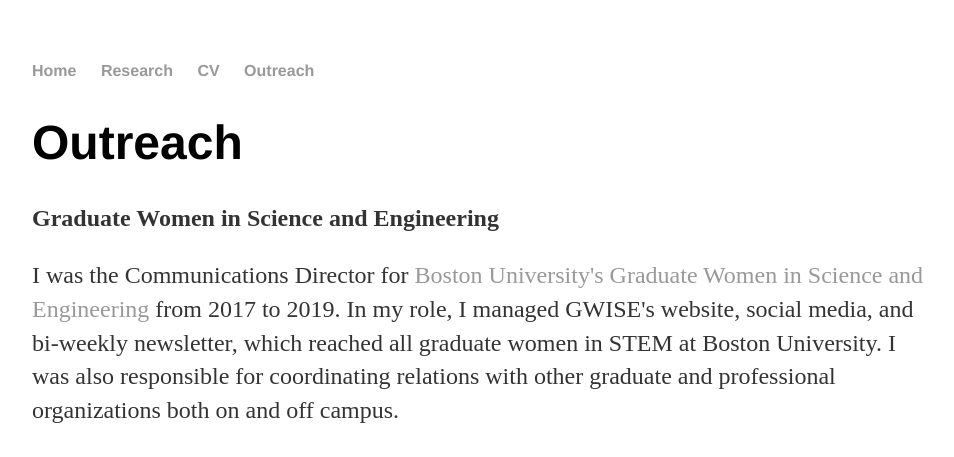
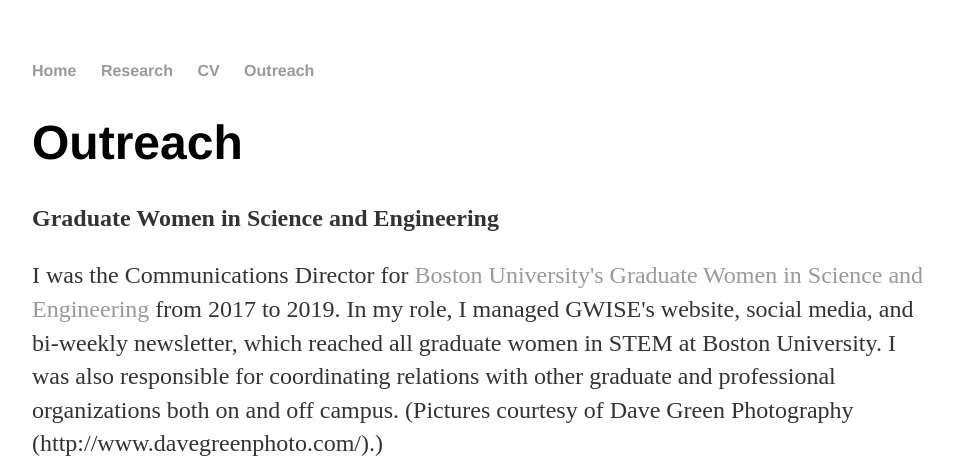
Before and after one commit to rkstan/rkstan.github.io, a Jekyll site: the page built from outreach/index.html, in a window 1280 px wide and 900 px high, cut to the strip 0-457 px from the top of the window. Shown: the whole strip, without its empty margins (160-1114 px from the left). Built offline with Jekyll 4.4.1, drawn with Linux system fonts in a browser that asks for light colours.

Commit message:
Update index.html

```diff
--- a/outreach/index.html
+++ b/outreach/index.html
@@ -8,7 +8,7 @@
 
 
 			<p><b> Graduate Women in Science and Engineering </b><br>
-			<p> I was the Communications Director for <a href="http://www.bu.edu/">Boston University's</a> <a href="http://www.bu.edu/gwise/">Graduate Women in Science and Engineering</a> from 2017 to 2019. In my role, I managed GWISE's website, social media, and bi-weekly newsletter, which reached all graduate women in STEM at Boston University. I was also responsible for coordinating relations with other graduate and professional organizations both on and off campus. <br>
+			<p> I was the Communications Director for <a href="http://www.bu.edu/">Boston University's</a> <a href="http://www.bu.edu/gwise/">Graduate Women in Science and Engineering</a> from 2017 to 2019. In my role, I managed GWISE's website, social media, and bi-weekly newsletter, which reached all graduate women in STEM at Boston University. I was also responsible for coordinating relations with other graduate and professional organizations both on and off campus. (Pictures courtesy of Dave Green Photography (http://www.davegreenphoto.com/).) <br>
 			<br>
 			<img style="float: center;" src="../images/GWISE_10YearGala_0473.jpg" width="550" height="400">
 			<img style="float: center;" src="../images/GWISE_10YearGala_0403.jpg" width="550" height="400">
```
